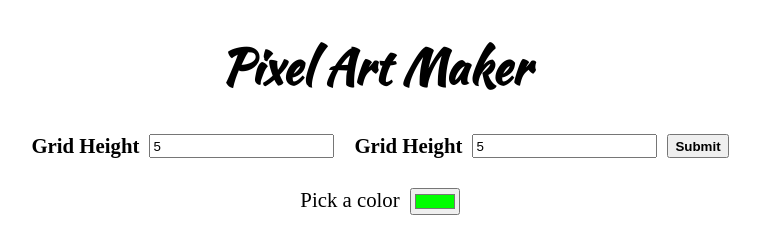
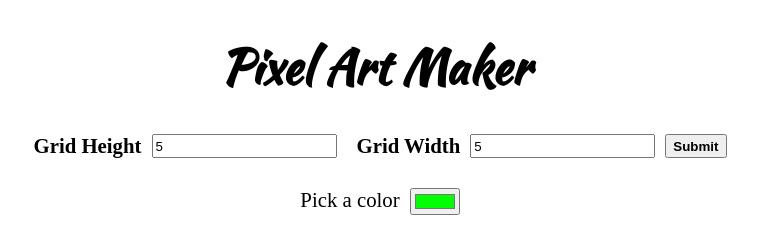
Before and after one commit to lukaszsl/PixelArtMaker, a plain HTML site: page index.html in a window 1280 px wide. Shown: the top 240 px of the page, 265-1025 px from the left. Drawn offline with nearby package versions, Linux system fonts and the light colour scheme.

Commit message:
change wrong width label text

```diff
--- a/index.html
+++ b/index.html
@@ -19,7 +19,7 @@
 		<div class="gridSizeForm">
 			<label for="gridHeight" class="gridLabel">Grid Height</label>
 			<input id="gridHeight" type="number" value="5" min="1">
-			<label for="gridWidth" class="gridLabel">Grid Height</label>
+			<label for="gridWidth" class="gridLabel">Grid Width</label>
 			<input id="gridWidth" type="number" value="5" min="1">
 			<button id="btnSubmit" class="btnSubmit">Submit</button>
 		</div>
```
